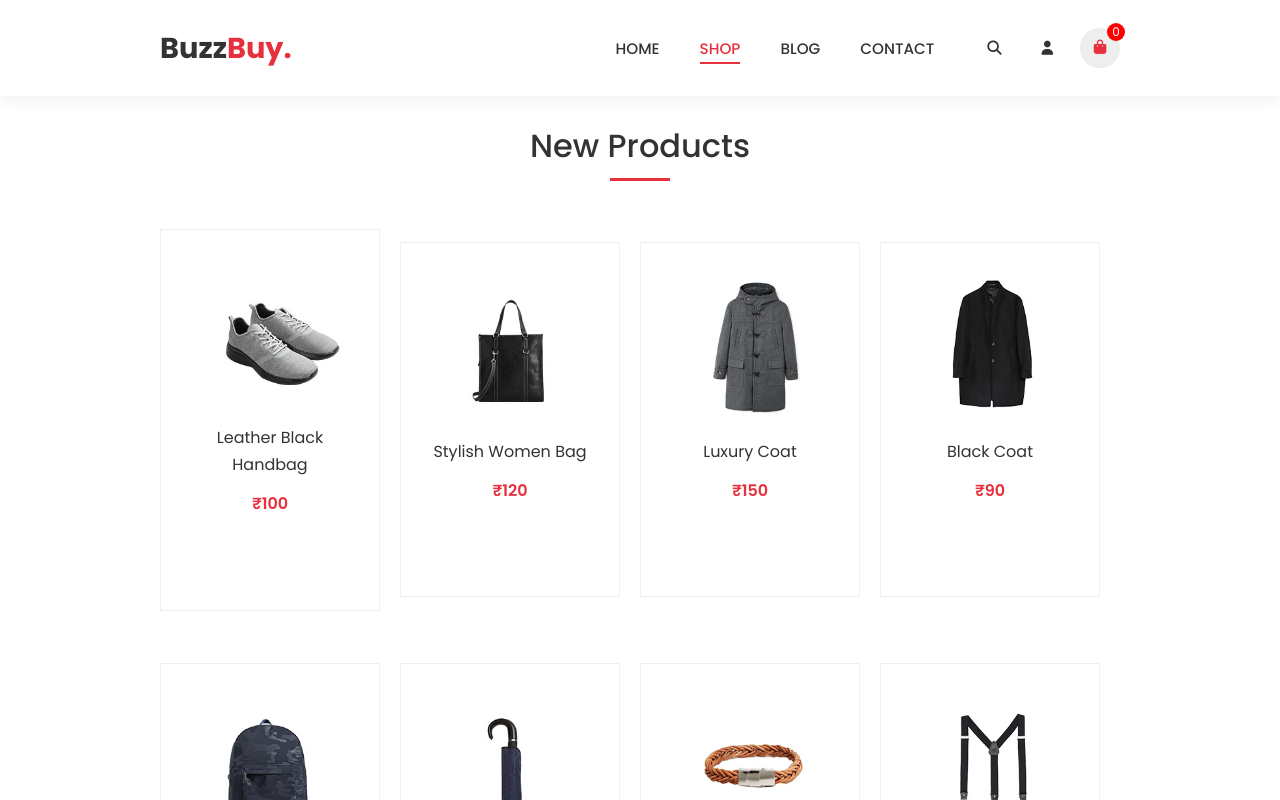
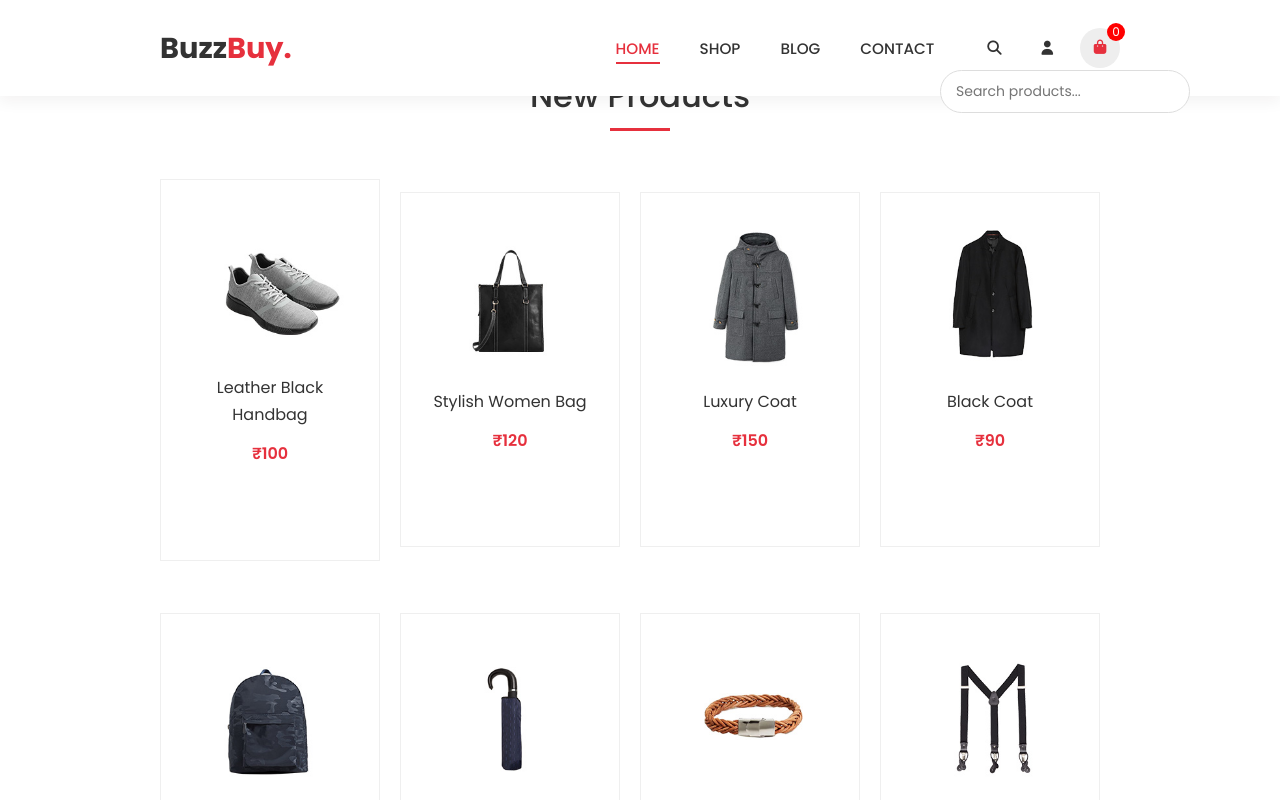
Before and after one commit to udayanubhav26/Progressive-Web-Application, a plain HTML site: page frontend/shop.html in a window 1280 px wide. Both pictures are taken after a click on the link 994 px from the left and 48 px from the top of the page. Drawn offline with Linux system fonts and the light colour scheme; a web font is replaced by a local one.

Commit message:
Deploy Learnova updates

```diff
--- a/frontend/shop.html
+++ b/frontend/shop.html
@@ -20,17 +20,16 @@
 
         <ul class="navlist flex">
 
-            <li><a href="index.html" class="link">HOME</a></li>
-            <li><a href="shop.html" class="link active">SHOP</a></li>
+            <li><a href="index.html" class="link active">HOME</a></li>
+            <li><a href="shop.html" class="link">SHOP</a></li>
             <li><a href="blog.html" class="link">BLOG</a></li>
             <li><a href="contact.html" class="link">CONTACT</a></li>
 
             <li class="nav-icons flex">
 
-                <a href="#" class="icon">
-                    <i class="fa-solid fa-magnifying-glass"></i>
-                </a>
-
+                <a href="#" class="icon" id="searchToggle">
+    <i class="fa-solid fa-magnifying-glass"></i>
+</a>
                 <a href="login.html" class="icon">
                     <i class="fa-solid fa-user"></i>
                 </a>
@@ -49,9 +48,13 @@
         </a>
 
     </nav>
+    <div class="search-box" id="searchBox">
+    <input type="text" id="searchInput" placeholder="Search products...">
+</div>
 </header>
+
 <!-- ================= PRODUCTS ================= -->
-<section class="section container" style="margin-top: 50px;">
+<section class="section container">
 
     <h2>New Products</h2>
     <div class="line"></div>
```
